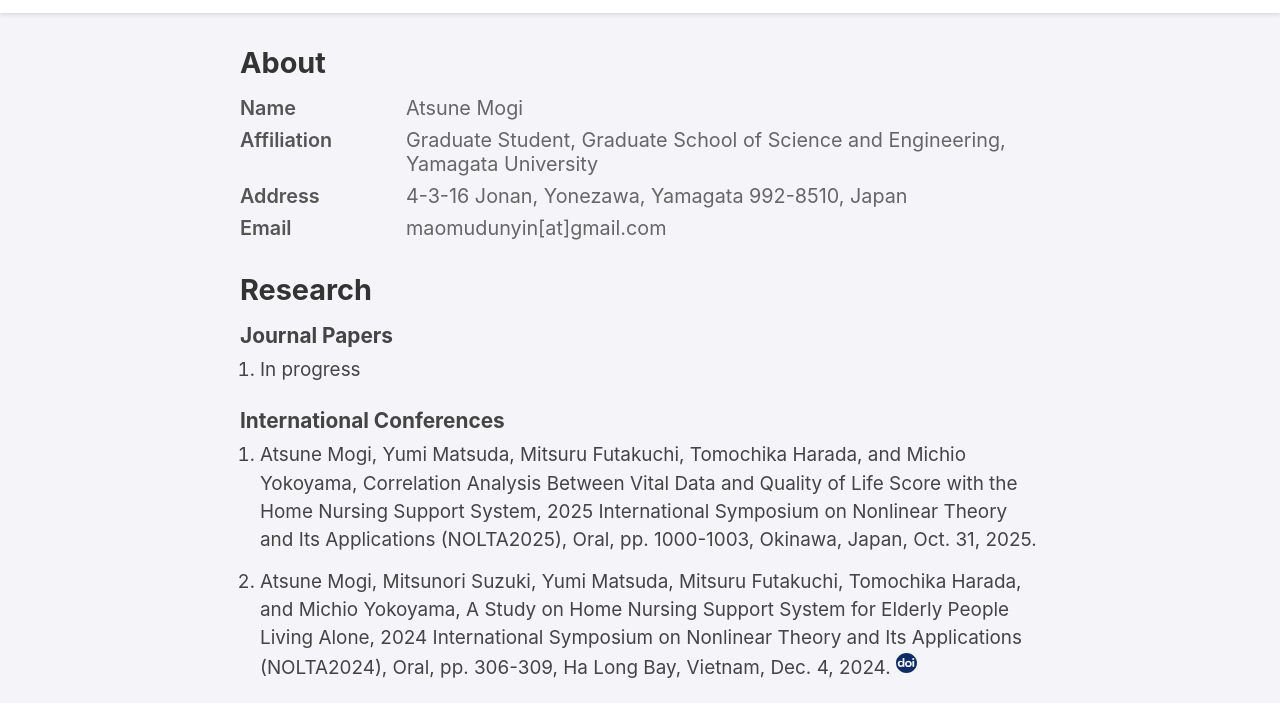
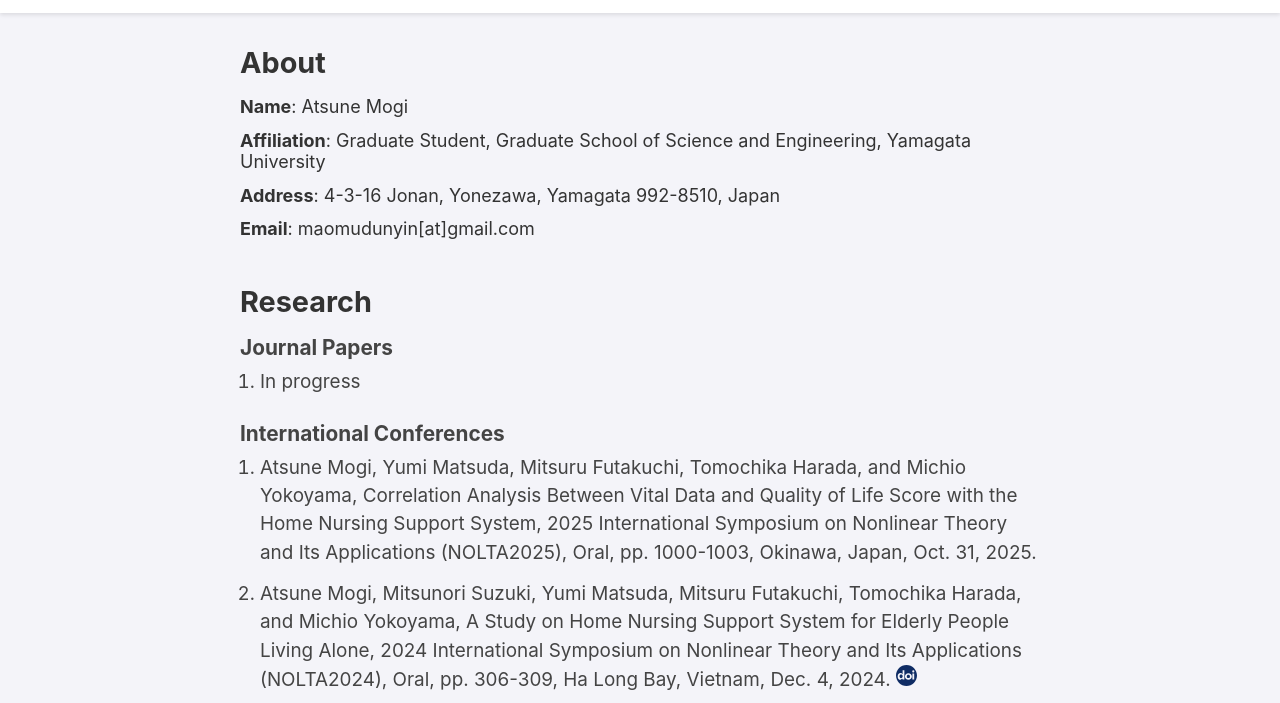
Before and after one commit to AtsuneMogi/atsunemogi.github.io, a plain HTML site: page index.html in a window 1280 px wide. Shown: the part 58-761 px from the top of the page. Drawn offline with Linux system fonts and the light colour scheme.

Commit message:
add list

```diff
--- a/index.html
+++ b/index.html
@@ -25,22 +25,18 @@
     <main>
       <section id="about" class="about">
         <h2>About</h2>
-        <dl>
-          <dt>Name</dt>
-          <dd>Atsune Mogi</dd>
+        <ul>
+          <li><strong>Name</strong>: Atsune Mogi</li>
 
-          <dt>Affiliation</dt>
-          <dd>
+          <li><strong>Affiliation</strong>:
             Graduate Student, Graduate School of Science and Engineering,
             Yamagata University
-          </dd>
+          </li>
 
-          <dt>Address</dt>
-          <dd>4-3-16 Jonan, Yonezawa, Yamagata 992-8510, Japan</dd>
+          <li><strong>Address</strong>: 4-3-16 Jonan, Yonezawa, Yamagata 992-8510, Japan</li>
 
-          <dt>Email</dt>
-          <dd>maomudunyin[at]gmail.com</dd>
-        </dl>
+          <li><strong>Email</strong>: maomudunyin[at]gmail.com</li>
+        </ul>
       </section>
 
       <section id="research" class="research">
--- a/style.css
+++ b/style.css
@@ -86,6 +86,16 @@ main {
   width: 100%;
   max-width: 800px;
   text-align: left;
+}
+
+.about ul {
+  list-style: none;
+  padding: 0;
+  margin: 0;
+}
+
+.about ul li {
+  margin-bottom: 0.8rem;
 }
 
 .links ul {
@@ -189,25 +199,6 @@ main {
   line-height: 1.5;
 }
 
-dl {
-  margin: 0;
-  display: grid;
-  grid-template-columns: 150px 1fr;
-  gap: 0.5rem 1rem;
-}
-
-dt {
-  font-weight: 600;
-  color: #555;
-  font-size: 1.1em;
-}
-
-dd {
-  margin: 0;
-  color: #666;
-  font-size: 1.1em;
-}
-
 footer {
   position: relative;
   margin-top: auto;
@@ -286,8 +277,3 @@ footer p {
     transform: translateY(0);
   }
 }
-@media (max-width: 600px) {
-  dl {
-    grid-template-columns: 1fr;
-  }
-}
```
Also changed, not shown: 1 other file.
